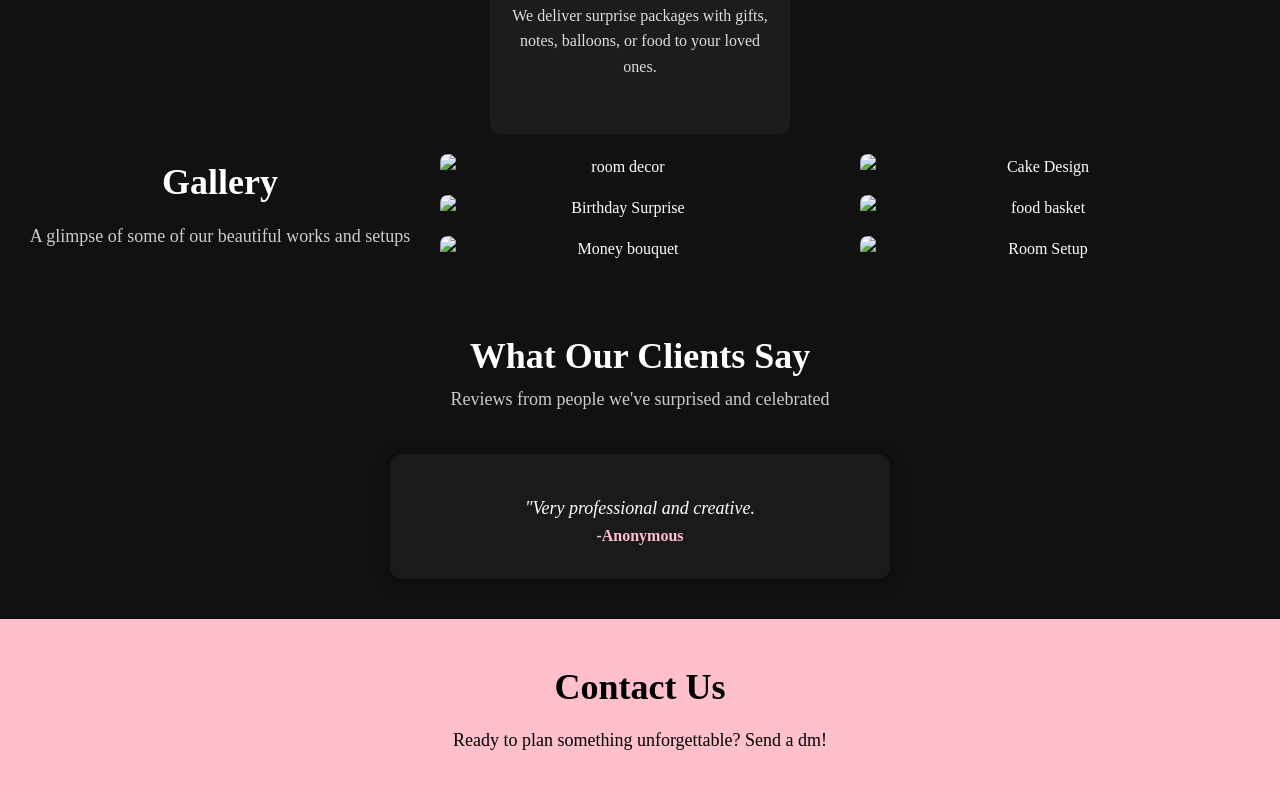
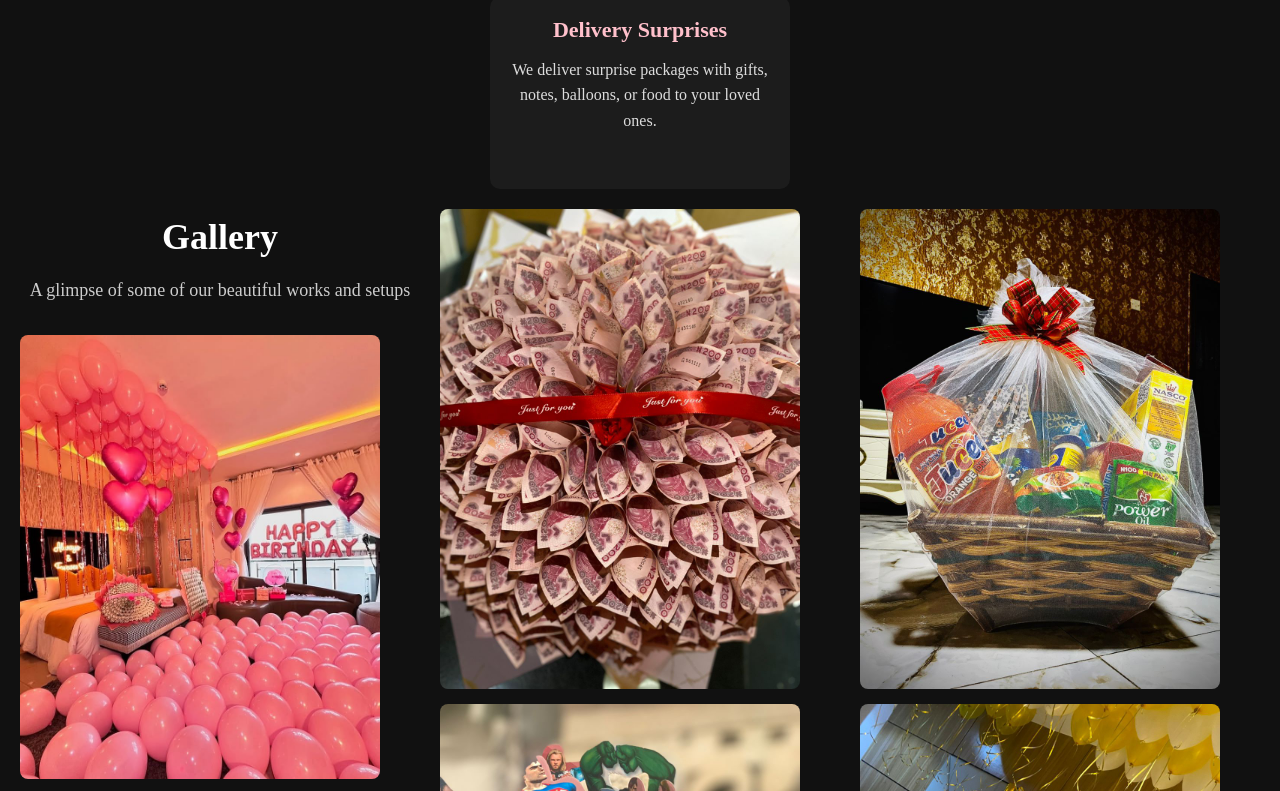
Before and after one commit to Zaynee16/Everything-BeauTEEful, a plain HTML site: page index.html in a window 1280 px wide. Shown: the part 1415-2206 px from the top of the page. Drawn offline with Linux system fonts and the light colour scheme; files whose address does not match are found by name.

Commit message:
image added well

```diff
--- a/index.html
+++ b/index.html
@@ -38,7 +38,7 @@
             </div>
         </div>
         <div class="home-img">
-            <img src="images/decor9.jpg" alt="ceo">
+            <img src="decor9.jpg" alt="ceo">
         </div>
     </section>
     <!--About Us Section-->
@@ -102,22 +102,22 @@
             <p>A glimpse of some of our beautiful works and setups</p>
         </div>
         <div class="gallery-item">
-            <img src="images/decor1.jpg" alt="room decor">
+            <img src="decor1.jpg" alt="room decor">
         </div>
         <div class="gallery-item">
-            <img src="images/decor3.jpg" alt="Birthday Surprise">
+            <img src="decor3.jpg" alt="Birthday Surprise">
         </div>
         <div class="gallery-item">
-            <img src="images/decor5.jpg" alt="Money bouquet">
+            <img src="decor5.jpg" alt="Money bouquet">
         </div>
         <div class="gallery-item">
-            <img src="images/decor7.jpg" alt="Cake Design">
+            <img src="decor7.jpg" alt="Cake Design">
         </div>
         <div class="gallery-item">
-            <img src="/images/decor8.jpg" alt="food basket">
+            <img src="decor8.jpg" alt="food basket">
         </div>
          <div class="gallery-item">
-            <img src="images/decor9.jpg" alt="Room Setup">
+            <img src="decor9.jpg" alt="Room Setup">
         </div>
     </section>
     <!--Testimonial Section-->
```
